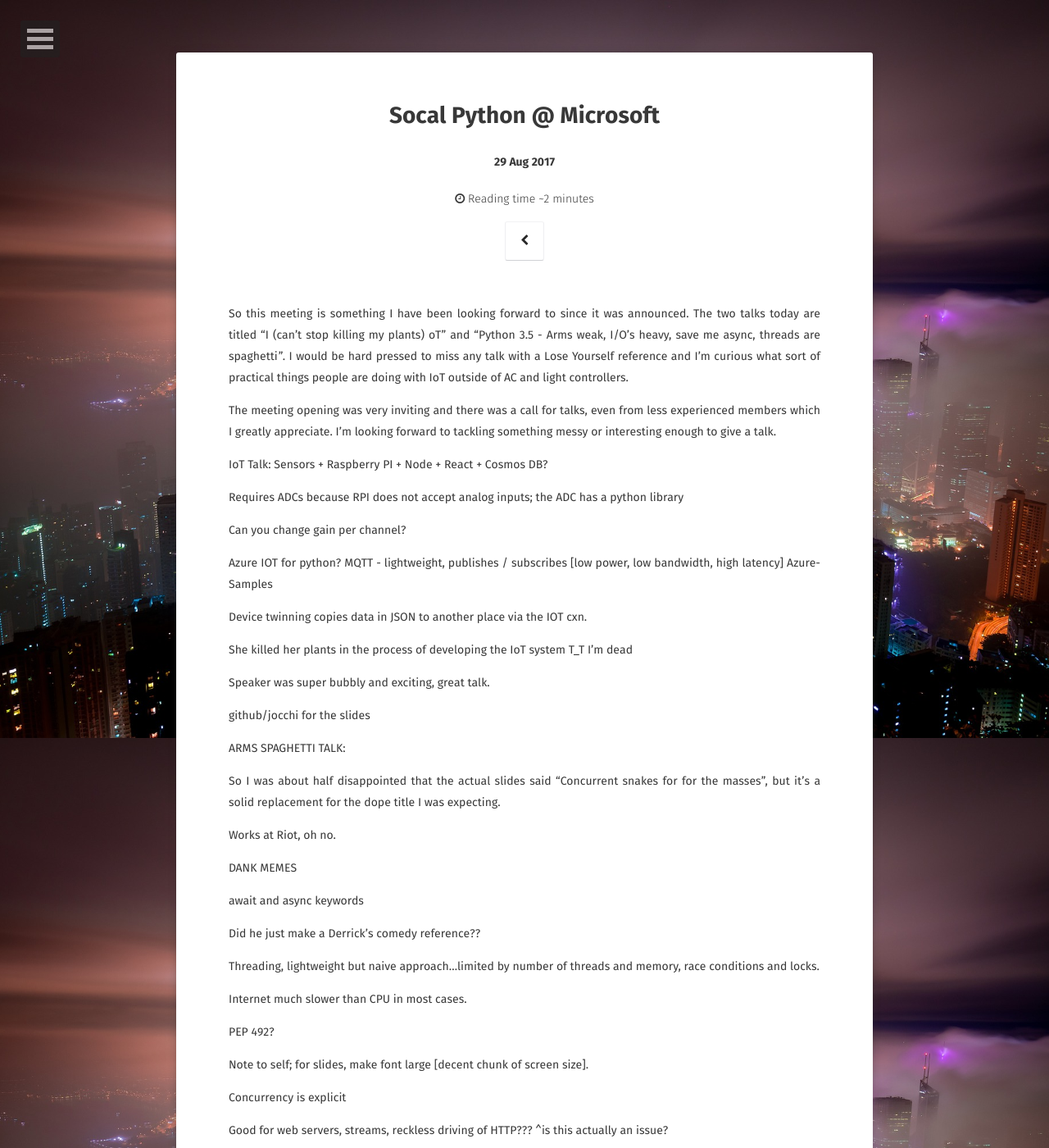
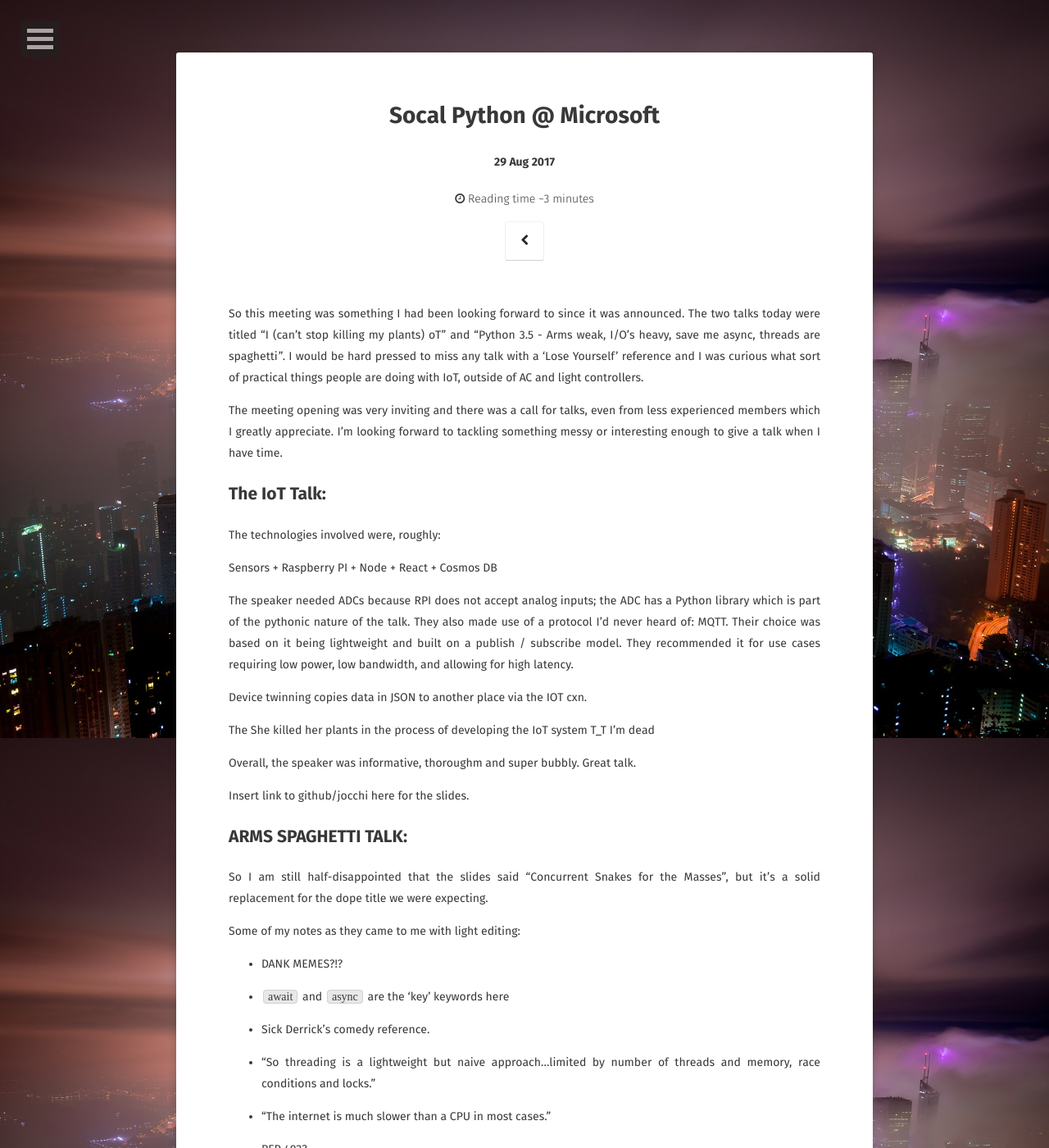
Before and after one commit to elwinmartin/elwinmartin.github.io, a Jekyll site: the page built from _posts/2017-08-29-socal-python-at-microsoft.md, in a window 1280 px wide and 1400 px high. Shown: the whole window at 82% size. Built offline with Jekyll 4.4.1, drawn with Linux system fonts in a browser that asks for light colours; some web fonts are replaced; some of the changed text lies outside the part shown.

Commit message:
WIP Commit
Just trying to keep up with things broadly. Will commit more consistently to local and then push to master.

````diff
--- a/_posts/2017-08-29-socal-python-at-microsoft.md
+++ b/_posts/2017-08-29-socal-python-at-microsoft.md
@@ -5,108 +5,93 @@ date:   2017-08-29 00:10:00 -0700
 categories: python pythonic
 ---
 
-So this meeting is something I have been looking forward to since it was announced. The two talks today
-are titled "I (can't stop killing my plants) oT"
+So this meeting was something I had been looking forward to since it was announced. The two talks today
+were titled "I (can't stop killing my plants) oT"
 and "Python 3.5 - Arms weak, I/O's heavy,  save me async, threads are spaghetti".
-I would be hard pressed to miss any talk with a Lose Yourself reference and I'm curious what sort
-of practical things people are doing with IoT outside of AC and light controllers.
+I would be hard pressed to miss any talk with a 'Lose Yourself' reference and I was curious what sort
+of practical things people are doing with IoT, outside of AC and light controllers.
 
 The meeting opening was very inviting and there was a call for talks, even from less experienced members
 which I greatly appreciate. I'm looking forward to tackling something messy or interesting enough to give
-a talk.
+a talk when I have time.
 
-IoT Talk:
-Sensors + Raspberry PI + Node + React + Cosmos DB?
 
-Requires ADCs because RPI does not accept analog inputs; the ADC has a python library
+## The IoT Talk:
 
-Can you change gain per channel?
+The technologies involved were, roughly:
 
-Azure IOT for python? MQTT - lightweight, publishes / subscribes [low power, low bandwidth, high latency]
-Azure-Samples
+Sensors + Raspberry PI + Node + React + Cosmos DB
+
+The speaker needed ADCs because RPI does not accept analog inputs; the ADC has a Python library
+which is part of the pythonic nature of the talk. They also made use of a protocol I'd never heard of:
+MQTT. Their choice was based on it being lightweight and built on a publish / subscribe model.
+They recommended it for use cases requiring low power, low bandwidth, and allowing for high latency.
 
 Device twinning copies data in JSON to another place via the IOT cxn.
 
-She killed her plants in the process of developing the IoT system T_T I'm dead
+The She killed her plants in the process of developing the IoT system T_T I'm dead
 
-Speaker was super bubbly and exciting, great talk.
+Overall, the speaker was informative, thoroughm and super bubbly. Great talk.
 
-github/jocchi for the slides
+Insert link to github/jocchi here for the slides.
 
-ARMS SPAGHETTI TALK:
+## ARMS SPAGHETTI TALK:
 
-So I was about half disappointed that the actual slides said "Concurrent snakes for for the masses", but
-it's a solid replacement for the dope title I was expecting.
+So I am still half-disappointed that the slides said "Concurrent Snakes for the Masses", but
+it's a solid replacement for the dope title we were expecting.
 
-Works at Riot, oh no.
+Some of my notes as they came to me with light editing:
 
-DANK MEMES
+* DANK MEMES?!?
 
-await and async keywords
+* `await` and `async` are the 'key' keywords here
 
-Did he just make a Derrick's comedy reference??
+* Sick Derrick's comedy reference.
 
-Threading, lightweight but naive approach...limited by number of threads and memory, race conditions and locks.
+* "So threading is a lightweight but naive approach...limited by number of threads and memory, race conditions and locks."
 
-Internet much slower than CPU in most cases.
+* "The internet is much slower than a CPU in most cases."
 
-PEP 492?
+* PEP 492?
 
-Note to self; for slides, make font large [decent chunk of screen size].
+* Make slideshow fonts large; specifically, they should be a decent chunk of the screen size.
 
-Concurrency is explicit
+* "Concurrency is explicit, this is good"
 
-Good for web servers, streams, reckless driving of HTTP???
-^is this actually an issue?
+* Why are coroutines an array? How does the stream actually work?
 
+* "it doesn't work because it's a demo"
+
+* "My computer sepuku'd"
+
+* Now we're launching an attack on Google from Microsoft's servers."
+
+* Look into aiohttp sometime soon.
+
+* This approach to concurrency is faster at larger numbers; threads are faster at lower async counts.
+
+* Channels in Go are something I'm going to need to look into later.
+
+------------
+Some lines that demonstrate roughly how some of the examples looked in code:
+```python
 import asyncio
-
-async def main():
-    print("thing)
-
-print(main())
-
-never awaits
 
 async def main():
     await print("thing?")
 
 loop = asyncio.get_event_loop()
 loop.run_until_complete
+```
 
-coroutines comes in as an array? How do we do the stream?
+He mentioned a handful of issues for asyncio (parets need to be rewritten, it's often messy/complicated, requests not integrated well, etc.)
+but it seems that diving into this might not be straightforward.
 
-------------
-import aiohttp
-
-"it doesn't work cus it's a demo"
-
-"my computer sepuku'd"
-
-
-"now we're launching an attack on Google from Microsoft's servers..."
-
-concurrency slightly faster at larger numbers; threads are faster at lower async counts.
-
-works well in production, supposedly ;)
-
-Sanic looks like Flask..."gotta go fast"
-
-15k request / second on a laptop
-
-issues?
-  need to be rewritten...
-  asyncio needs simplification
-  no good async request?
-  what's an ORM? object relational manager?
-
-uvloop?
+Various technologies that came up in closing:
+*uvloop
 	rivals Node and Go
-
-pypy 3.5?
+*pypy 3.5?
 	JIT, gets fast after it warms up O:
 	funded by Mozilla
 
-https://github.com/channelcat/sanic
-
-Channels in Go are dope
+Insert link to Sanic here: https://github.com/channelcat/sanic
````
Also changed, not shown: _posts/2017-08-30-project-no-facebook.md (+0 -2 lines), _posts/2017-10-11-car-search-updates.txt (+22 -1 lines), _posts/2017-11-30-first-track-car.txt (added, +37 -0 lines), _posts/2018-01-15-daily-driver-search-woo.txt (added, +28 -0 lines), 6 other files.
